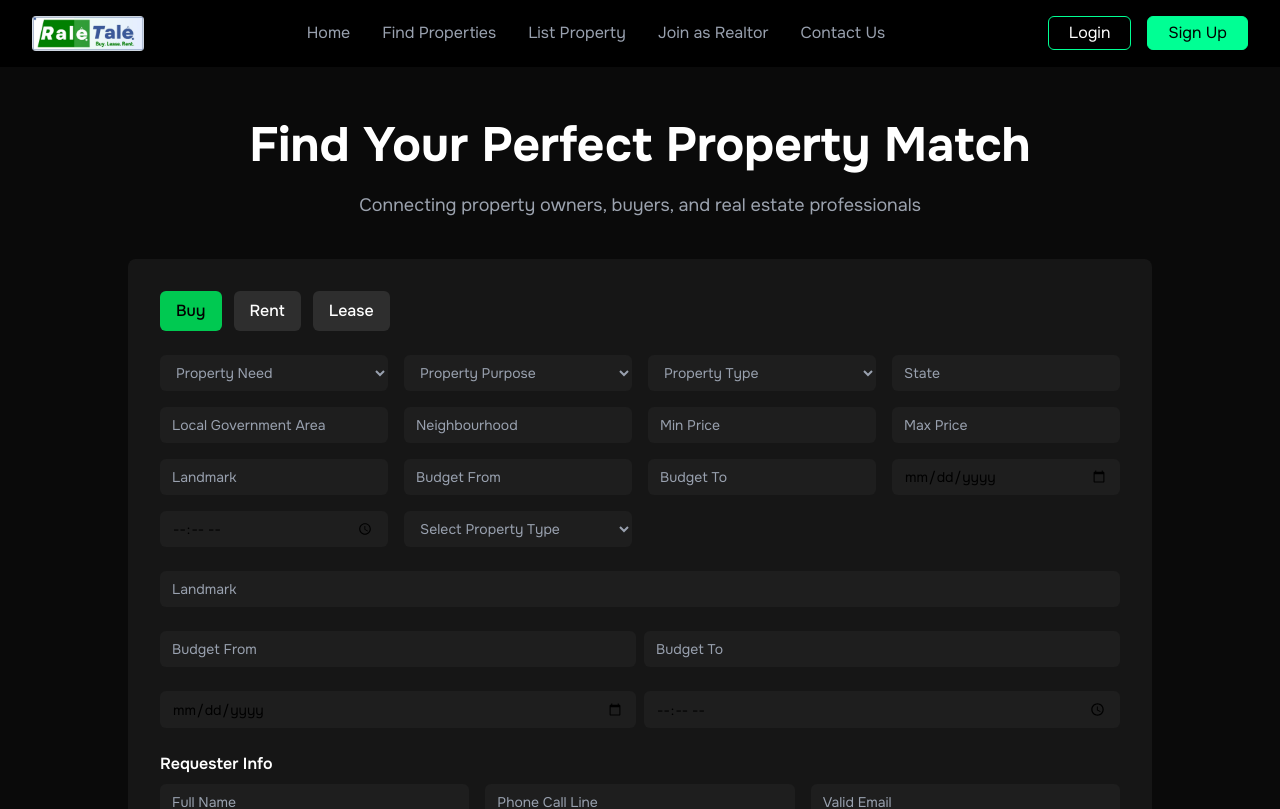
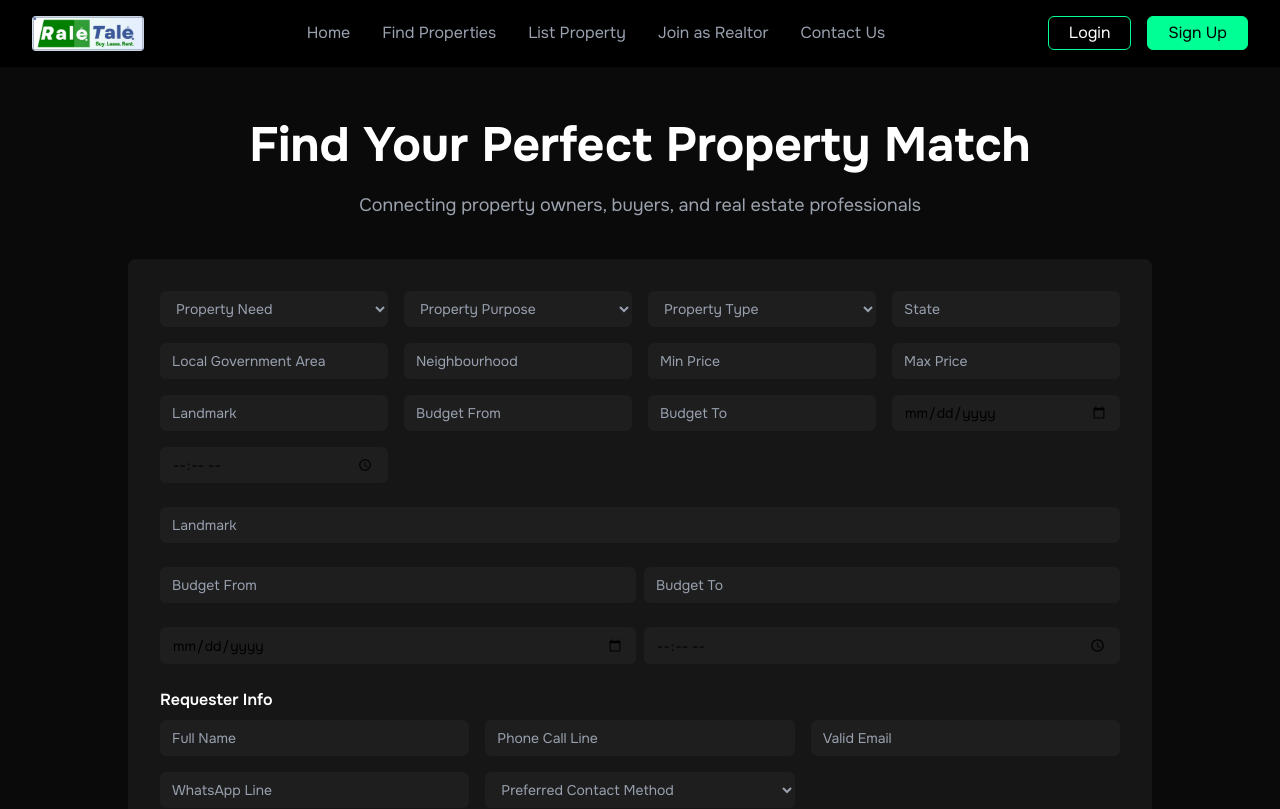
Before and after one commit to Yemipidan-org/rale_tale_frontend, a React (Vite) app: page / in a window 1280 px wide. Shown: the top 809 px of the page. Built offline with nearby package versions, Linux system fonts and the light colour scheme.

Commit message:
little update on the form

```diff
--- a/src/components/hero.jsx
+++ b/src/components/hero.jsx
@@ -14,17 +14,16 @@ import {
 export default function Hero() {
   const [propertyPurpose, setPropertyPurpose] = useState("Buy");
   const [formData, setFormData] = useState({});
-  const [propertyType, setPropertyType] = useState("");
   const [additionalFields, setAdditionalFields] = useState([]);
   const [selectedPurpose, setSelectedPurpose] = useState("");
 
   useEffect(() => {
-    if (propertyType) {
-      setAdditionalFields(getAdditionalFields(propertyType));
+    if (formData["Property Type"]) {
+      setAdditionalFields(getAdditionalFields(formData["Property Type"]));
     } else {
       setAdditionalFields([]);
     }
-  }, [propertyType]);
+  }, [formData["Property Type"]]);
 
   const handleInputChange = (fieldLabel, value) => {
     setFormData((prev) => ({
@@ -51,8 +50,8 @@ export default function Hero() {
 
         {/* Form Box */}
         <div className="bg-[#FFFFFF0D] p-6 sm:p-8 rounded-lg w-full max-w-5xl mt-6">
-          {/* Toggle Buttons */}
-          <div className="flex flex-wrap gap-3 mb-6">
+
+          {/* <div className="flex flex-wrap gap-3 mb-6">
             {["Buy", "Rent", "Lease"].map((option) => (
               <button
                 key={option}
@@ -66,7 +65,7 @@ export default function Hero() {
                 {option}
               </button>
             ))}
-          </div>
+          </div> */}
 
           <form className="space-y-6">
             <div className="grid grid-cols-1 sm:grid-cols-2 lg:grid-cols-4 gap-4">
@@ -81,6 +80,9 @@ export default function Hero() {
                           handlePurposeChange(e.target.value);
                         }
                         handleInputChange(field.label, e.target.value);
+                        if (field.label === "Property Type") {
+                          setPropertyType(e.target.value);
+                        }
                       }}
                     >
                       <option value="">{field.label}</option>
@@ -111,19 +113,6 @@ export default function Hero() {
                   )}
                 </div>
               ))}
-
-              <select
-                value={propertyType}
-                onChange={(e) => setPropertyType(e.target.value)}
-                className="w-full bg-[#1E1E1E] px-3 py-2 rounded-md outline-none text-sm text-gray-400"
-              >
-                <option value="">Select Property Type</option>
-                {propertyTypes.map((type) => (
-                  <option key={type} value={type}>
-                    {type}
-                  </option>
-                ))}
-              </select>
 
               {additionalFields.map((field, index) => (
                 <div key={index}>
@@ -339,3 +328,16 @@ export default function Hero() {
 //     </>
 //   );
 // }
+//               type="submit"
+//               className="w-full bg-gradient-to-r from-green-500 to-blue-500 px-6 py-3 rounded-md font-medium mt-6 text-white hover:opacity-90 transition"
+//             >
+//               Search Property
+//             </button>
+//             </Link>
+//           </form>
+//         </div>
+//       </section>
+//       <PropertySections />
+//     </>
+//   );
+// }
```
